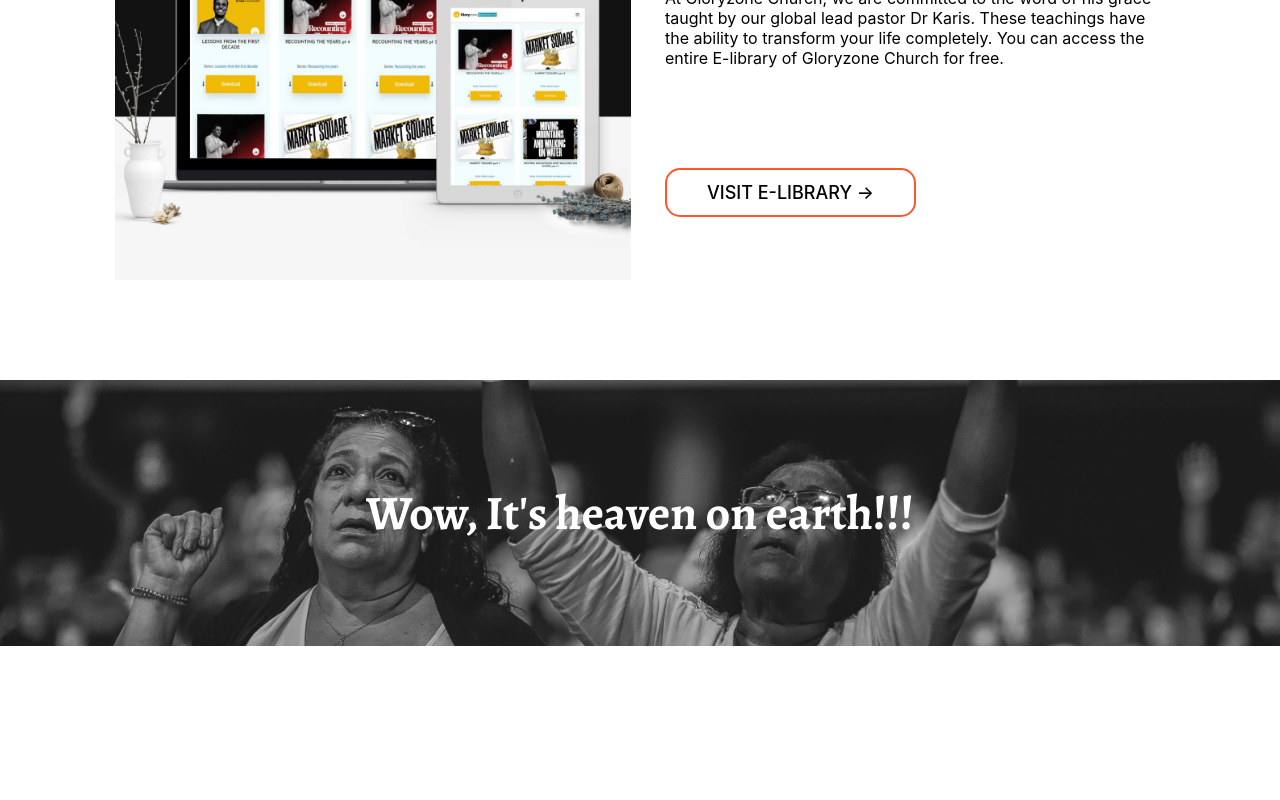
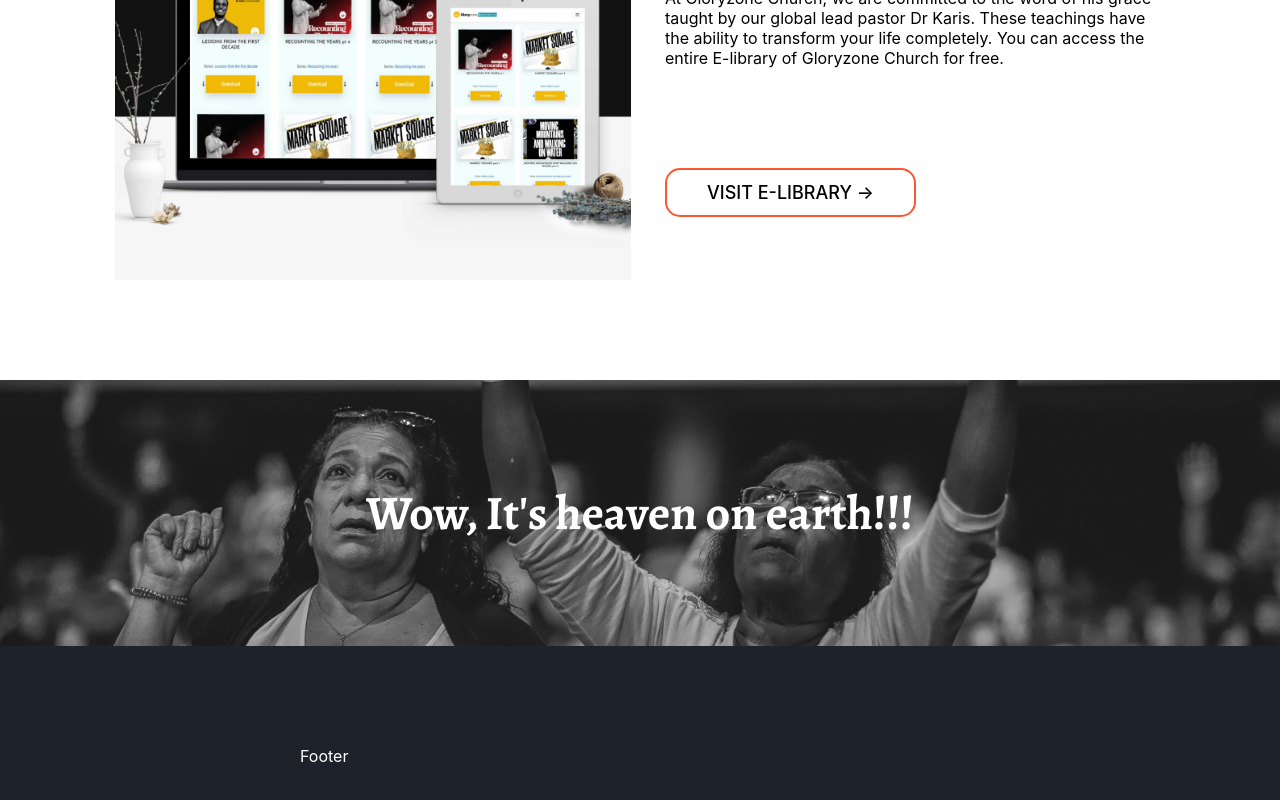
Before and after one commit to Josh-Alhassan/ftf-ministry, a React (Create React App) app: page / in a window 1280 px wide. Shown: the part 2556-3356 px from the top of the page. Before the commit the page ends 3202 px from the top, so only its background shows below. Built offline with nearby package versions, Linux system fonts and the light colour scheme.

Commit message:
temporal footer fix

```diff
--- a/package.json
+++ b/package.json
@@ -6,6 +6,7 @@
     "cra-template": "1.2.0",
     "react": "^19.0.0",
     "react-dom": "^19.0.0",
+    "react-router-dom": "^7.0.2",
     "react-scripts": "5.0.1"
   },
   "scripts": {
--- a/src/App.js
+++ b/src/App.js
@@ -1,12 +1,19 @@
 import logo from "./logo.svg";
 import "./App.css";
+
+import { BrowserRouter, Routes, Route } from "react-router-dom";
+
 import Home from "./pages/Home";
+import About from "./pages/About";
 
 function App() {
   return (
-    <div>
-      <Home />
-    </div>
+    <BrowserRouter>
+      <Routes>
+        <Route path="/" element={<Home />} />
+        <Route path="/about" element={<About />} />
+      </Routes>
+    </BrowserRouter>
   );
 }
 
--- /dev/null
+++ b/src/pages/About.js
@@ -0,0 +1,8 @@
+import React from "react";
+import style from "./About.module.css";
+
+function About() {
+  return <div>About</div>;
+}
+
+export default About;
--- a/src/pages/Home.js
+++ b/src/pages/Home.js
@@ -5,6 +5,7 @@ import Generosity from "../sections/Generosity";
 import style from "./Home.module.css";
 import SermonLibrary from "../sections/SermonLibrary";
 import HeavenOnEarth from "../sections/HeavenOnEarth";
+import Footer from "../sections/Footer";
 
 function Home() {
   return (
@@ -13,6 +14,7 @@ function Home() {
       <Generosity />
       <SermonLibrary />
       <HeavenOnEarth />
+      <Footer />
     </div>
   );
 }
--- /dev/null
+++ b/src/sections/Footer.js
@@ -0,0 +1,9 @@
+import React from "react";
+
+import style from "./Footer.module.css";
+
+function Footer() {
+  return <div className={style.footer}>Footer</div>;
+}
+
+export default Footer;
--- /dev/null
+++ b/src/sections/Footer.module.css
@@ -0,0 +1,5 @@
+.footer {
+  padding: 100px 300px;
+  background-color: #1e232b;
+  color: #fff;
+}
```
Also changed, not shown: src/pages/About.module.css (added), 1 other file (tests, documents, lock files or other folders).
